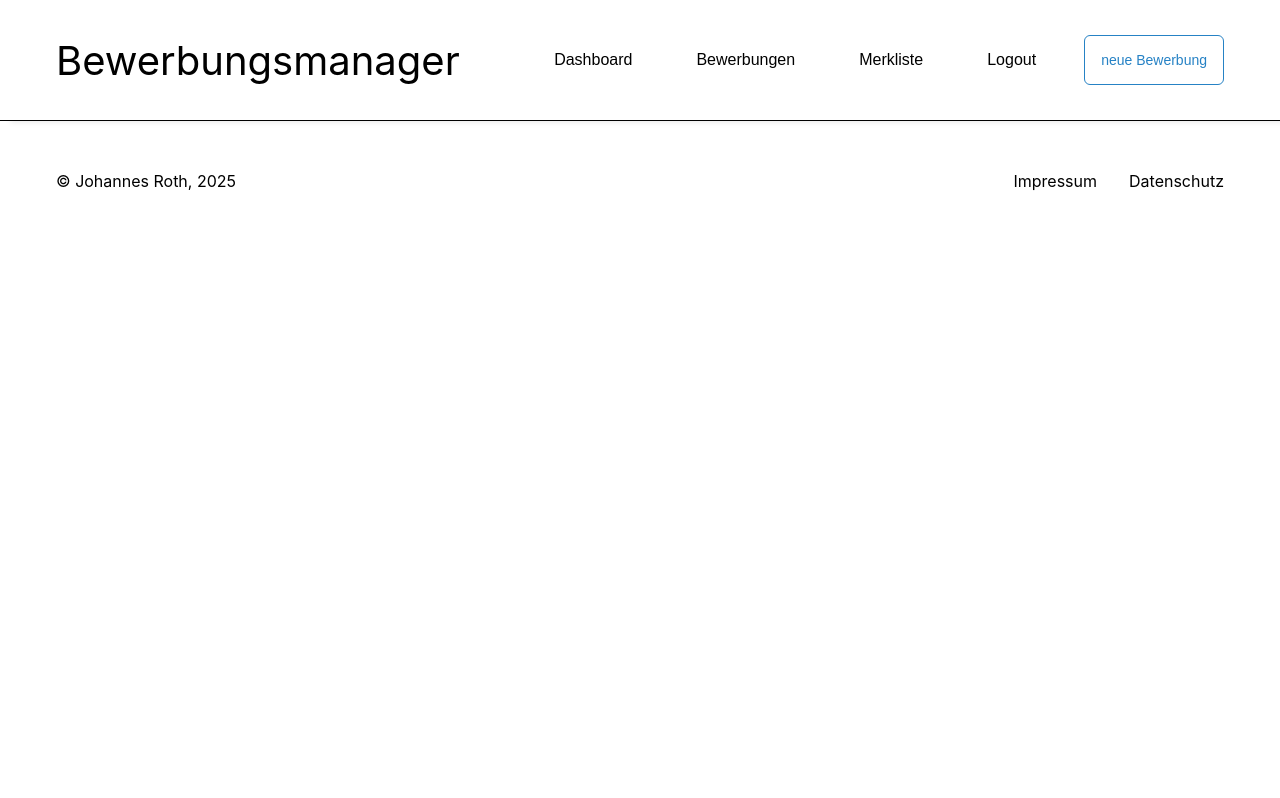
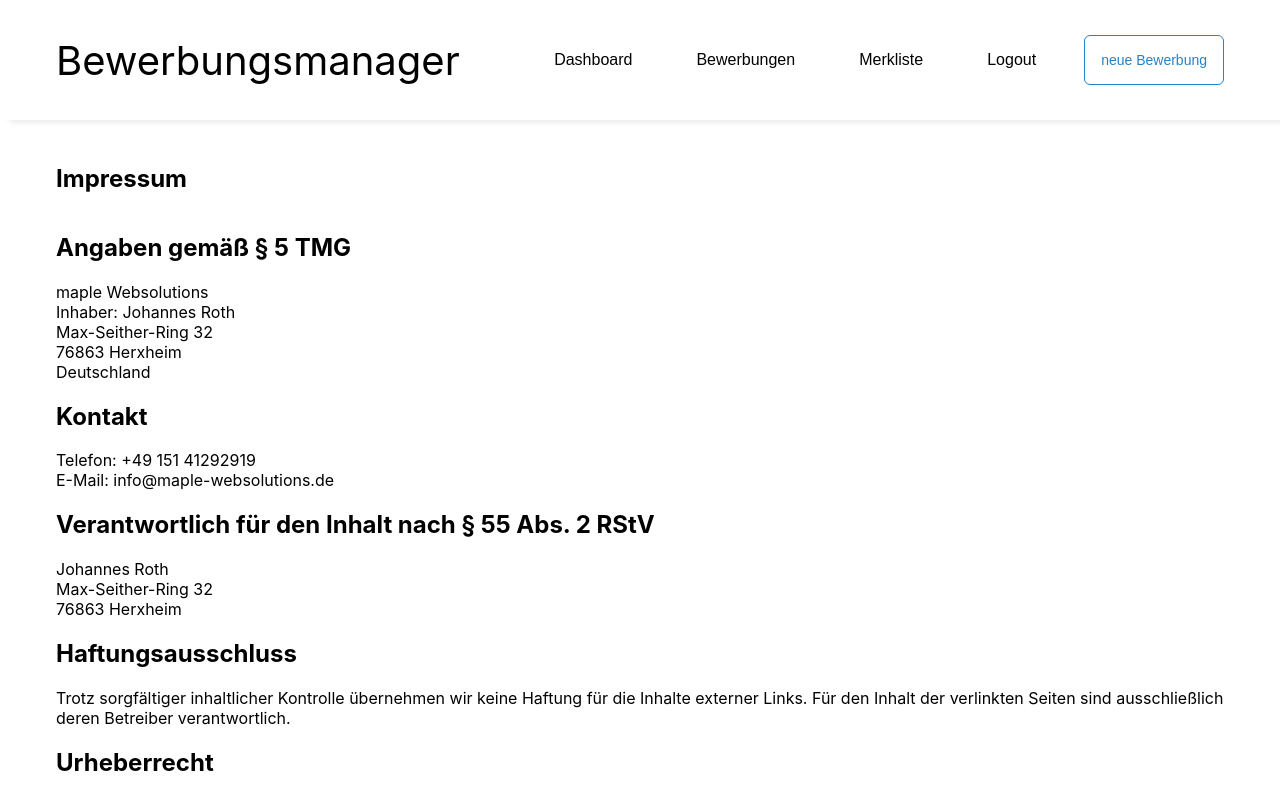
Before and after one commit to jorohx84/application-manager, a React (Create React App) app: page /imprint in a window 1280 px wide. Shown: the top 798 px of the page. Built offline with nearby package versions, Linux system fonts and the light colour scheme; no server answers.

Commit message:
imprint and legalnotice added

```diff
--- a/src/App.tsx
+++ b/src/App.tsx
@@ -7,19 +7,19 @@ import Login from './login';
 import Dashboard from './dashboard';
 import { UserProvider } from './userContext';
 import CreateApplication from './createapplication';
-
 import { Applications } from './applications';
 import Watchlist from './watchlist';
 import Footer from './footer';
 import Header from './header';
-
+import { Imprint } from './imprint';
+import { Legalnotice } from './legalnotice';
 
 function App() {
   return (
     <UserProvider>
       <Router basename="/">
-      <Header/>
-      <div className='headerPlaceholder'></div>
+        <Header />
+        <div className='headerPlaceholder'></div>
         <Routes>
           <Route path="/signup" element={<SignUp />} />
           <Route path='/' element={<Login />} />
@@ -28,8 +28,10 @@ function App() {
           <Route path='/createapplication' element={<CreateApplication />} />
           <Route path='/applications' element={<Applications />} />
           <Route path='/watchlist' element={<Watchlist />} />
+          <Route path='/imprint' element={<Imprint />} />
+          <Route path='/legalnotice' element={<Legalnotice />} />
         </Routes>
-        <Footer/>
+        <Footer />
       </Router>
     </UserProvider>
 
--- a/src/footer.tsx
+++ b/src/footer.tsx
@@ -8,8 +8,8 @@ const Footer = () => {
             <div className="footerContent">
                 <span>© Johannes Roth, 2025</span>
                 <div className="legal">
-                    <Link className="link" to='/'>Impressum</Link>
-                    <Link className="link" to='/'>Datenschutz</Link>
+                    <Link className="link" to='/imprint'>Impressum</Link>
+                    <Link className="link" to='/legalnotice'>Datenschutz</Link>
                 </div>
             </div>
         </section>
--- /dev/null
+++ b/src/imprint.scss
@@ -0,0 +1,26 @@
+.imprint {
+    display: flex;
+    flex-direction: column;
+    align-items: flex-start;
+    justify-content: flex-start;
+    box-sizing: border-box;
+    padding: 24px 56px;
+    min-height: fit-content;
+}
+
+a {
+    text-decoration: none;
+    color: black;
+    transition: color 0.2s ease-in-out;
+
+    &:hover {
+        color: var(--main);
+    }
+}
+
+@media(max-width: 450px){
+    .imprint{
+        padding: 24px;
+    }
+
+}
--- /dev/null
+++ b/src/imprint.tsx
@@ -0,0 +1,44 @@
+import React from "react";
+import './imprint.scss';
+export const Imprint = () => {
+    return (
+        <section className="imprint">
+            <h1>Impressum</h1>
+
+            <h2>Angaben gemäß § 5 TMG</h2>
+            <p>
+                maple Websolutions<br />
+                Inhaber: Johannes Roth<br />
+                Max-Seither-Ring 32<br />
+                76863 Herxheim<br />
+                Deutschland
+            </p>
+
+            <h2>Kontakt</h2>
+            <p>
+                <a href="tel:+49 151 41292919"> Telefon: +49 151 41292919</a><br />
+                <a href="mailto:info@maple-websolutions.de">E-Mail: info@maple-websolutions.de</a>
+            </p>
+
+            <h2>Verantwortlich für den Inhalt nach § 55 Abs. 2 RStV</h2>
+            <p>
+                Johannes Roth<br />
+                Max-Seither-Ring 32<br />
+               76863 Herxheim
+            </p>
+
+            <h2>Haftungsausschluss</h2>
+            <p>
+                Trotz sorgfältiger inhaltlicher Kontrolle übernehmen wir keine Haftung für die Inhalte externer Links.
+                Für den Inhalt der verlinkten Seiten sind ausschließlich deren Betreiber verantwortlich.
+            </p>
+
+            <h2>Urheberrecht</h2>
+            <p>
+                Die durch den Seitenbetreiber erstellten Inhalte und Werke auf dieser Web-App unterliegen dem deutschen Urheberrecht.
+                Beiträge Dritter sind als solche gekennzeichnet. Die Vervielfältigung, Bearbeitung, Verbreitung und jede Art der
+                Verwertung außerhalb der Grenzen des Urheberrechtes bedürfen der schriftlichen Zustimmung des jeweiligen Autors bzw. Erstellers.
+            </p>
+        </section>
+    );
+};
--- /dev/null
+++ b/src/legalnotice.scss
@@ -0,0 +1,27 @@
+.legalNotice {
+    display: flex;
+    flex-direction: column;
+    align-items: flex-start;
+    justify-content: flex-start;
+    box-sizing: border-box;
+    padding: 24px 56px;
+    width: 100%;
+    min-height: fit-content;
+}
+
+a {
+    text-decoration: none;
+    color: black;
+    transition: color 0.2s ease-in-out;
+
+    &:hover {
+        color: var(--main);
+    }
+}
+
+@media(max-width: 450px){
+    .legalNotice{
+        padding: 24px;
+    }
+
+}
--- /dev/null
+++ b/src/legalnotice.tsx
@@ -0,0 +1,87 @@
+import React from "react";
+import './legalnotice.scss';
+
+export const Legalnotice=()=>{
+return(
+    <section className="legalNotice">
+  <h1>Datenschutzerklärung</h1>
+
+  <h2>1. Einleitung</h2>
+  <p>
+    Wir freuen uns über Ihr Interesse an unserer Web-App zur Bewerbungsorganisation. Der Schutz Ihrer persönlichen Daten ist uns ein
+    wichtiges Anliegen. Nachfolgend informieren wir Sie darüber, welche Daten bei der Nutzung der App erhoben und wie sie verarbeitet werden.
+  </p>
+
+  <h2>2. Verantwortliche Stelle</h2>
+  <p>
+    Max Mustermann<br />
+    Musterstraße 1<br />
+    12345 Musterstadt<br />
+    E-Mail: kontakt@bewerbungsapp.de
+  </p>
+
+  <h2>3. Erhobene Daten</h2>
+  <p>Bei Nutzung unserer App werden folgende personenbezogene Daten erhoben:</p>
+  <ul>
+    <li>Registrierungsdaten (E-Mail-Adresse, ggf. Name)</li>
+    <li>Logindaten via Firebase Authentication</li>
+    <li>Bewerbungsdaten, die Sie aktiv in die App eingeben (z. B. Firmenname, Bewerbungsstatus, Notizen)</li>
+  </ul>
+
+  <h2>4. Zweck der Datenverarbeitung</h2>
+  <p>
+    Die erhobenen Daten werden ausschließlich zur Bereitstellung und Verbesserung unserer App verwendet, insbesondere um Ihnen eine
+    personalisierte Verwaltung Ihrer Bewerbungen zu ermöglichen.
+  </p>
+
+  <h2>5. Verwendung von Firebase</h2>
+  <p>
+    Unsere App nutzt Firebase, einen Dienst der Google Ireland Limited, Gordon House, Barrow Street, Dublin 4, Irland.
+    Firebase stellt uns folgende Funktionen zur Verfügung:
+  </p>
+  <ul>
+    <li>Benutzerauthentifizierung (Firebase Authentication)</li>
+    <li>Datenbank zur Speicherung Ihrer Bewerbungsdaten (Cloud Firestore)</li>
+  </ul>
+  <p>
+    Die Daten werden in der Regel auf Servern innerhalb der EU gespeichert. Eine Übermittlung in Drittländer (z. B. USA) kann nicht
+    vollständig ausgeschlossen werden. Google verpflichtet sich zur Einhaltung der Standardvertragsklauseln gemäß Art. 46 DSGVO.
+    Weitere Informationen finden Sie in der <a href="https://firebase.google.com/support/privacy" target="_blank" rel="noopener noreferrer">Datenschutzerklärung von Firebase</a>.
+  </p>
+
+  <h2>6. Weitergabe der Daten</h2>
+  <p>
+    Eine Weitergabe Ihrer Daten an Dritte erfolgt nicht, es sei denn, dies ist gesetzlich vorgeschrieben oder zur
+    Erfüllung vertraglicher Verpflichtungen notwendig.
+  </p>
+
+  <h2>7. Ihre Rechte</h2>
+  <p>Sie haben jederzeit das Recht auf:</p>
+  <ul>
+    <li>Auskunft über die gespeicherten personenbezogenen Daten</li>
+    <li>Berichtigung unrichtiger Daten</li>
+    <li>Löschung Ihrer Daten ("Recht auf Vergessenwerden")</li>
+    <li>Einschränkung der Verarbeitung</li>
+    <li>Widerspruch gegen die Verarbeitung</li>
+    <li>Datenübertragbarkeit</li>
+  </ul>
+  <p>
+    Bitte kontaktieren Sie uns unter <strong>kontakt@bewerbungsapp.de</strong>, um eines dieser Rechte auszuüben.
+  </p>
+
+  <h2>8. Aufbewahrungsdauer</h2>
+  <p>
+    Ihre Daten werden gespeichert, solange Sie die App nutzen oder bis Sie eine Löschung beantragen.
+  </p>
+
+  <h2>9. Änderungen dieser Datenschutzerklärung</h2>
+  <p>
+    Wir behalten uns vor, diese Datenschutzerklärung anzupassen, um sie an aktuelle rechtliche Anforderungen anzupassen
+    oder Änderungen der App umzusetzen. Die jeweils aktuelle Version finden Sie stets an dieser Stelle.
+  </p>
+
+  <p>Stand: Juni 2025</p>
+</section>
+
+)
+}
```
